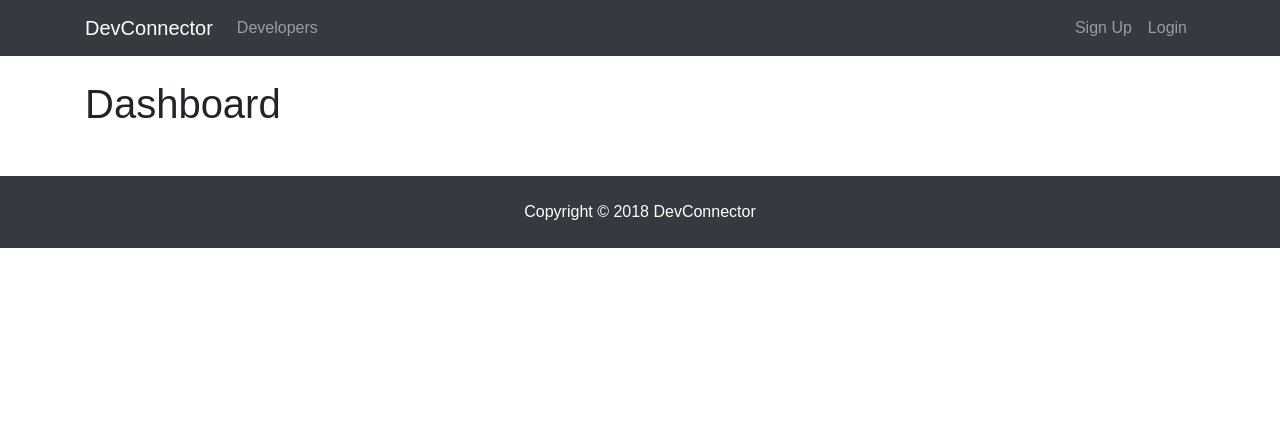
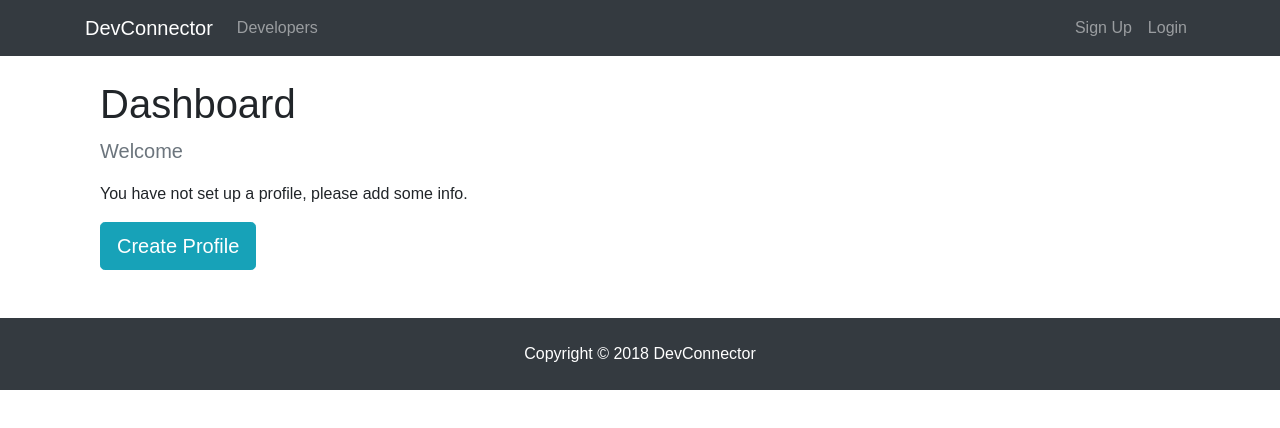
Before and after one commit to wasabi805/Express-Server-Practice, a React (Create React App) app in the folder client/: page /dashboard in a window 1280 px wide. Shown: the top 428 px of the page. Built offline with nearby package versions, Linux system fonts and the light colour scheme; no server answers.

Commit message:
TITLE: Spinner Comp and Dashboard Start
	- made a spinner comp for when page is loading

```diff
--- /dev/null
+++ b/client/src/components/common/Spinner.js
@@ -0,0 +1,18 @@
+import React from 'react';
+import spinner from './spinner.gif';
+
+//TO pass in the spinner src, simply pass the import (ln 2)
+export default ()=>{
+    return(
+        <div>
+            <img
+                src={spinner}
+                style={{
+                    width: '200px',
+                    margin: 'auto',
+                    display: 'block'
+                }}
+                alt='Loading...'/>
+        </div>
+    )
+}
--- a/client/src/components/dashboard/Dashboard.js
+++ b/client/src/components/dashboard/Dashboard.js
@@ -3,6 +3,8 @@
 import {connect} from 'react-redux';
 import PropTypes from 'prop-types';
 import {getCurrentProfile} from "../../actions/profileActions";
+import Spinner from '../common/Spinner';
+import {Link} from 'react-router-dom'
 
 
 class Dashboard extends Component{
@@ -12,15 +14,69 @@
     }
 
     render() {
+
+        const {user} = this.props.auth;
+        const {profile, loading } = this.props.profile;
+
+        let dashboardContent; //init this var for checking if profile == null
+
+        //renders Loading....
+        if(profile == null || loading){
+            dashboardContent = <Spinner/>
+        }
+        else{
+            //Check to see if the logged in user has profile data
+
+            //is the obj empty?
+            if(Object.keys(profile).length > 0){
+                dashboardContent = <h4> TODO : DISPLAY A PROFILE </h4>
+            }
+            else{
+                //here, the user is logged in but has no profile
+                dashboardContent = (
+                    <div>
+                        <p className='lead text-muted'>Welcome {user.name}</p>
+
+                        <p>You have not set up a profile, please add some info.</p>
+
+                        <Link to= "/create-profile" className='btn btn-lg btn-info'>
+                            Create Profile
+                        </Link>
+                    </div>
+                )
+            }
+        }
+
         return(
-            <div>
-                <h1>Dashboard</h1>
+            <div className='dashboard'>
+              <div className='container'>
+                  <div className='row'>
+                      <div className='col-md-12'>
+                          <h1 className='display-4'>
+                             <h1> Dashboard</h1>
+                          </h1>
+
+                          {dashboardContent}
+
+                      </div>
+                  </div>
+              </div>
             </div>
         )
     }
 }
 
+const mapStateToProps = (state)=>({
+    auth: state.auth,
+    profile: state.profile,
+});
+
+Dashboard.propTypes = {
+
+    getCurrentProfile: PropTypes.func.isRequired,
+    auth: PropTypes.object,
+    profile: PropTypes.object.isRequired
+};
 
 
-
-export default connect(null, {getCurrentProfile})(Dashboard)
+export default connect(mapStateToProps, {getCurrentProfile})(Dashboard)
```
Also changed, not shown: client/src/components/common/spinner.gif (added).
